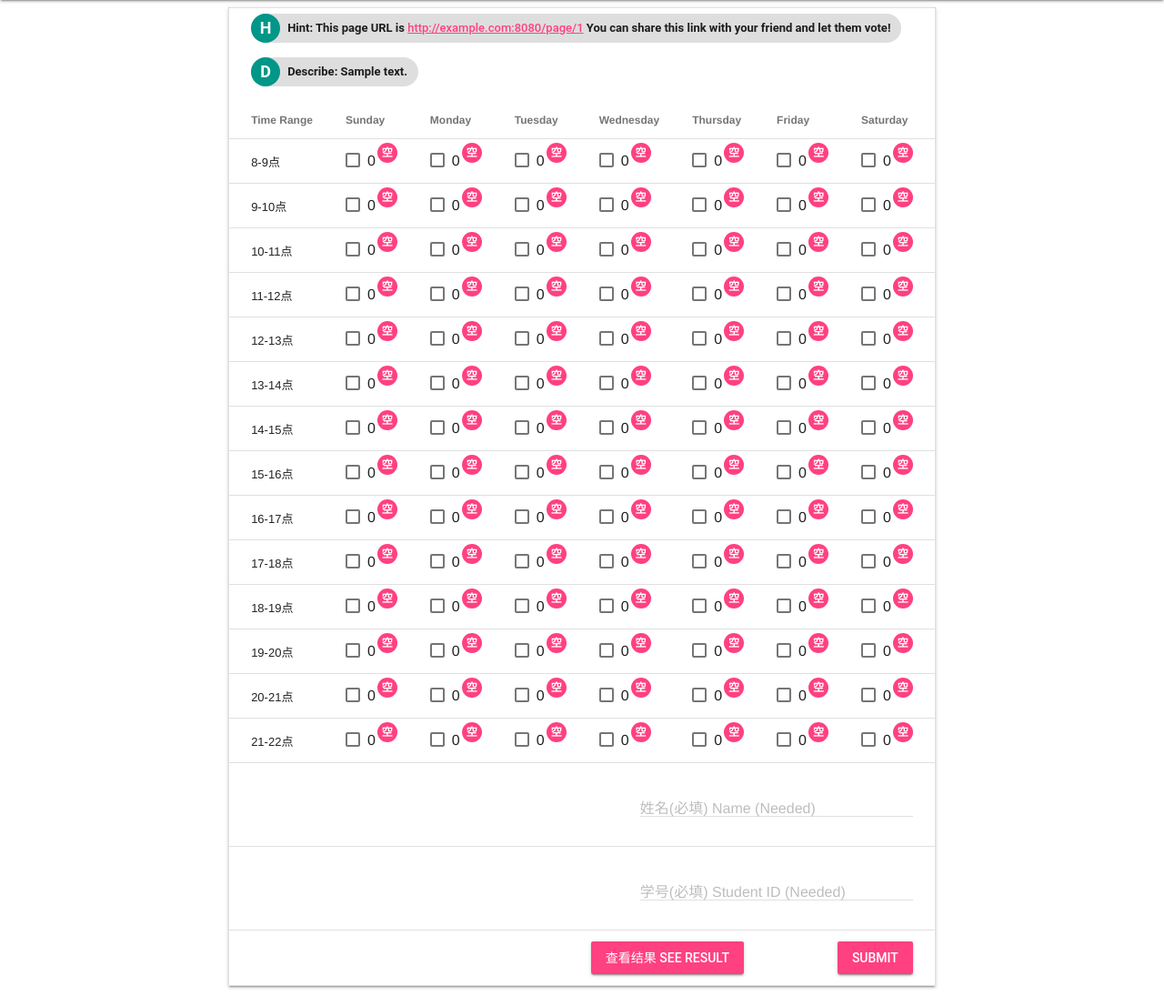
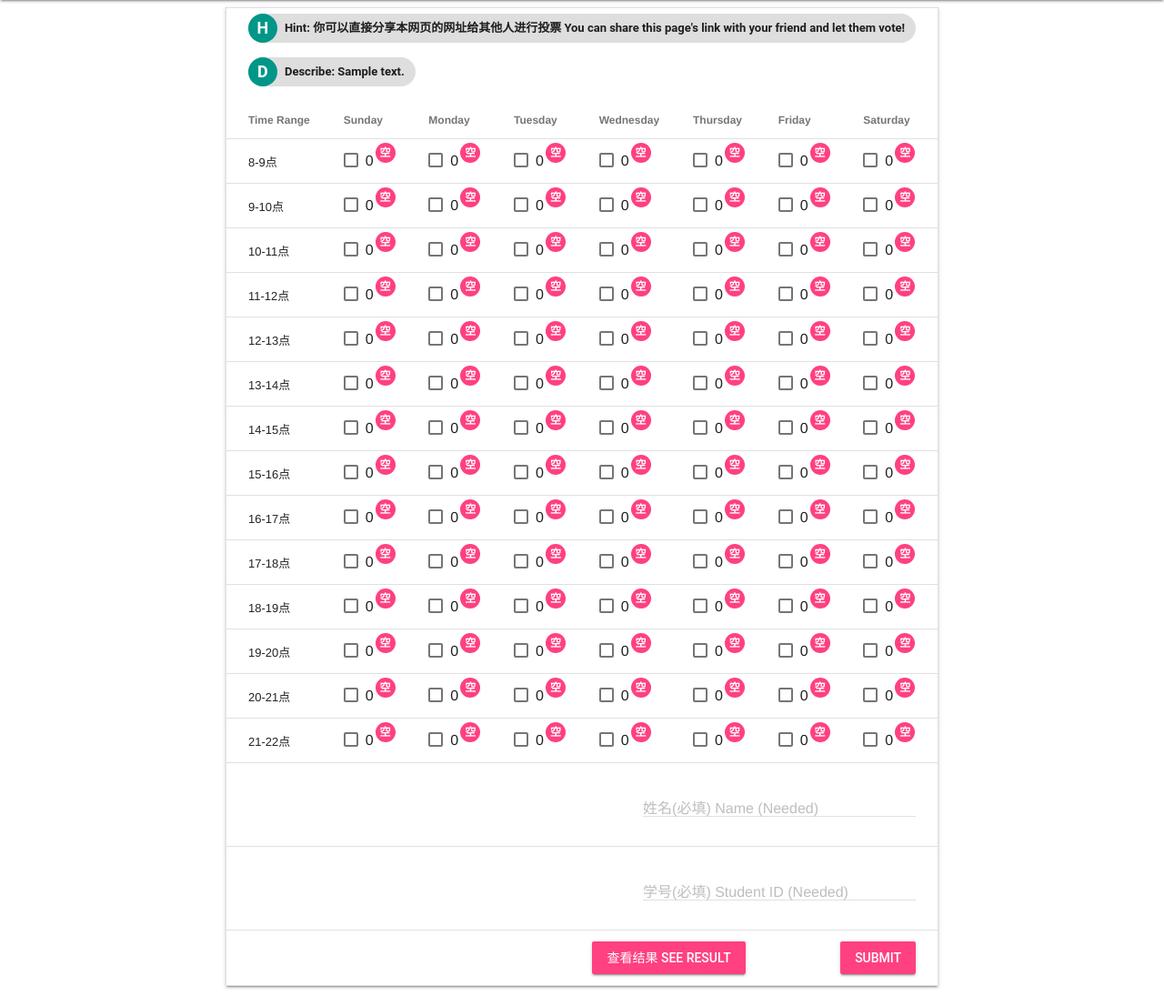
Before and after one commit to heimoshuiyu/uicvote, a Flask app: page /page/1 in a window 1280 px wide. Shown: the part 64-1170 px from the top of the page at 91% size. Run offline with Flask 2, Linux system fonts and the light colour scheme; tables that the repository leaves empty hold one stand-in row (values such as "Sample post"); data that the repository does not hold is empty.

Commit message:
remove URL hit on page.html

```diff
--- a/main.py
+++ b/main.py
@@ -5,7 +5,6 @@ import random
 
 
 ADDRESS = ('0.0.0.0', 8080)
-DONAME = 'example.com'
 APP_SECRET_KEY = 'woshimima_blablablablabla_NicoNicoNI~~~~~'
 
 
@@ -54,7 +53,7 @@ def page(id):
     message = session.get('message')
     session['message'] = ''
     return render_template('page.html', id=id, data=data, message=message, describe=describe,
-    needinfo=needinfo, doname=DONAME, port=ADDRESS[1])
+    needinfo=needinfo)
 
 
 @app.route('/record/<id>', methods=['GET'])
--- a/templates/page.html
+++ b/templates/page.html
@@ -19,7 +19,7 @@
                             <span class="mdl-chip mdl-chip--contact">
                                 <span class="mdl-chip__contact mdl-color--teal mdl-color-text--white">H</span>
                                 <span class="mdl-chip__text">
-                                    Hint: This page URL is <a href="http://{{ doname }}:{{ port }}/page/{{ id }}">http://{{ doname }}:{{ port }}/page/{{ id }}</a> You can share this link with your friend and let them vote!
+                                    Hint: 你可以直接分享本网页的网址给其他人进行投票 You can share this page's link with your friend and let them vote!
                                 </span>
                             </span>
                         {% endif %}
```
